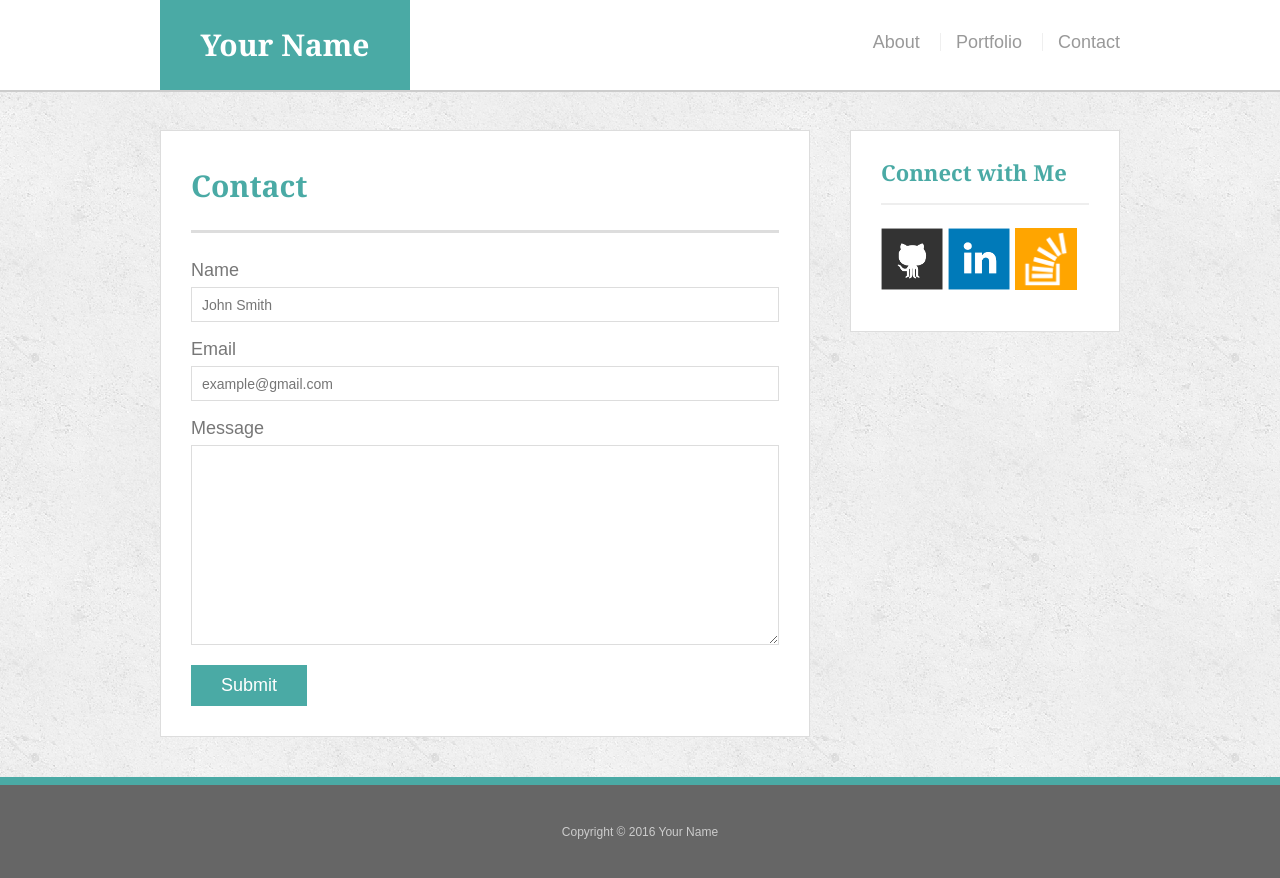
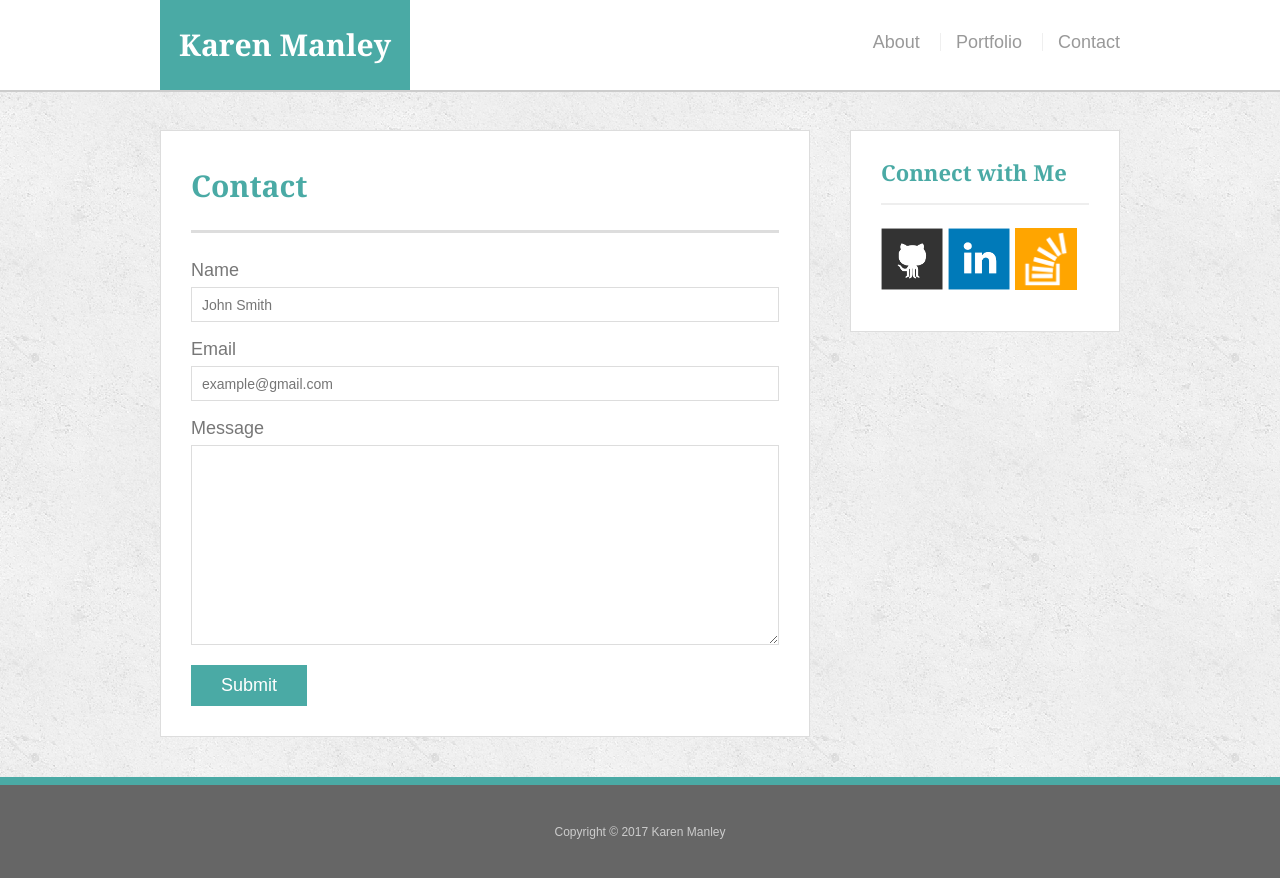
Before and after one commit to kjaneem/Basic-Portfolio.github.io, a plain HTML site: page contact.html in a window 1280 px wide. Drawn offline with Linux system fonts and the light colour scheme.

Commit message:
update files with my name

```diff
--- a/contact.html
+++ b/contact.html
@@ -3,7 +3,7 @@
 
 <head>
   <meta charset="UTF-8">
-  <title>Contact | Your Name</title>
+  <title>Contact | Karen Manley</title>
   <link rel="stylesheet" type="text/css" href="assets/css/reset.css">
   <link rel="stylesheet" type="text/css" href="assets/css/style.css">
 </head>
@@ -12,7 +12,7 @@
 
   <header id="masthead">
     <div class="container">
-      <a href="index.html" id="logo">Your Name</a>
+      <a href="index.html" id="logo">Karen Manley</a>
       <nav>
         <a href="index.html">About</a>
         <a href="portfolio.html">Portfolio</a>
@@ -58,7 +58,7 @@
 
   <footer>
     <div class="container">
-      Copyright &copy; 2016 Your Name
+      Copyright &copy; 2017 Karen Manley
     </div>
   </footer>
 </body>
```
Also changed, not shown: index.html (+1 -1 lines), portfolio.html (+3 -3 lines).
